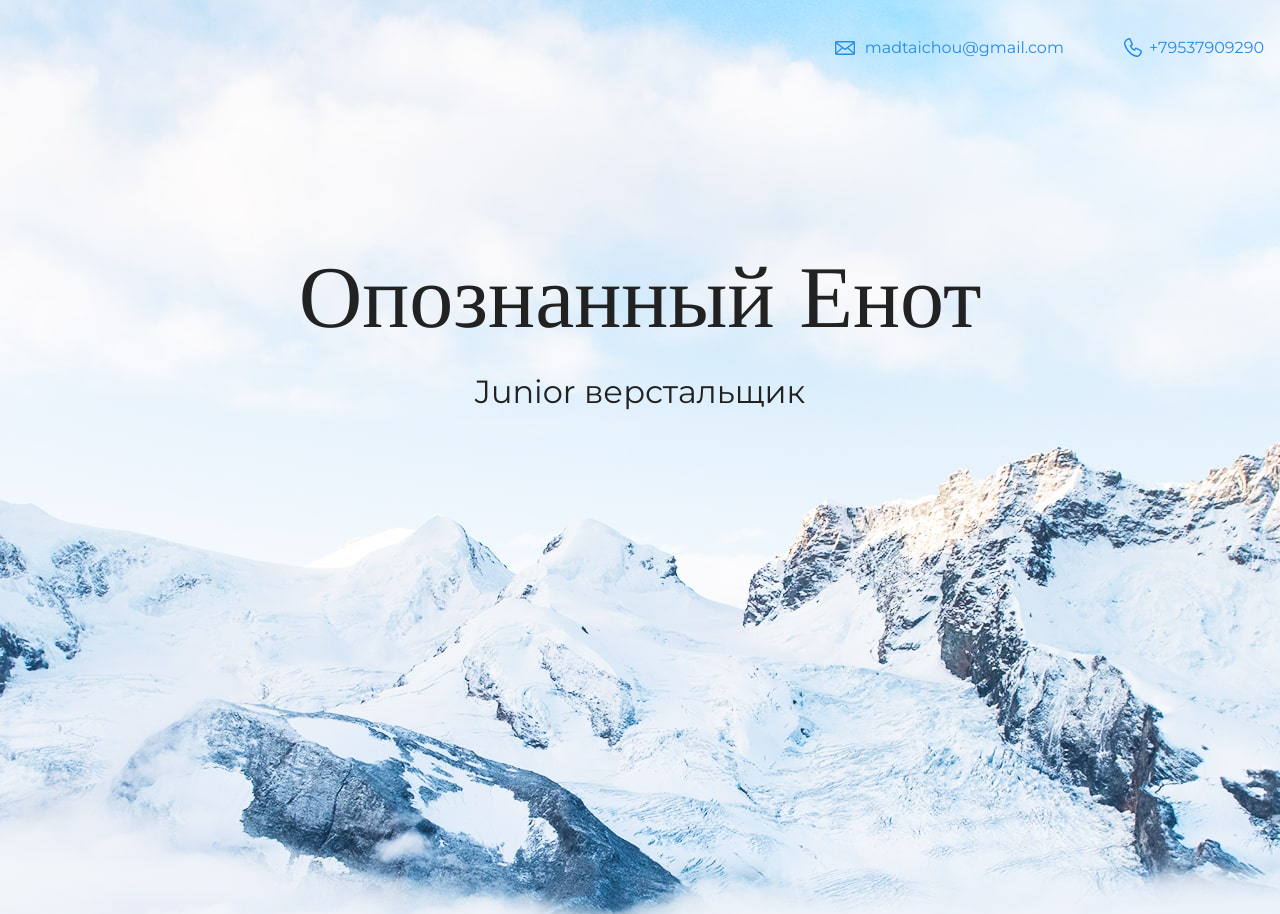
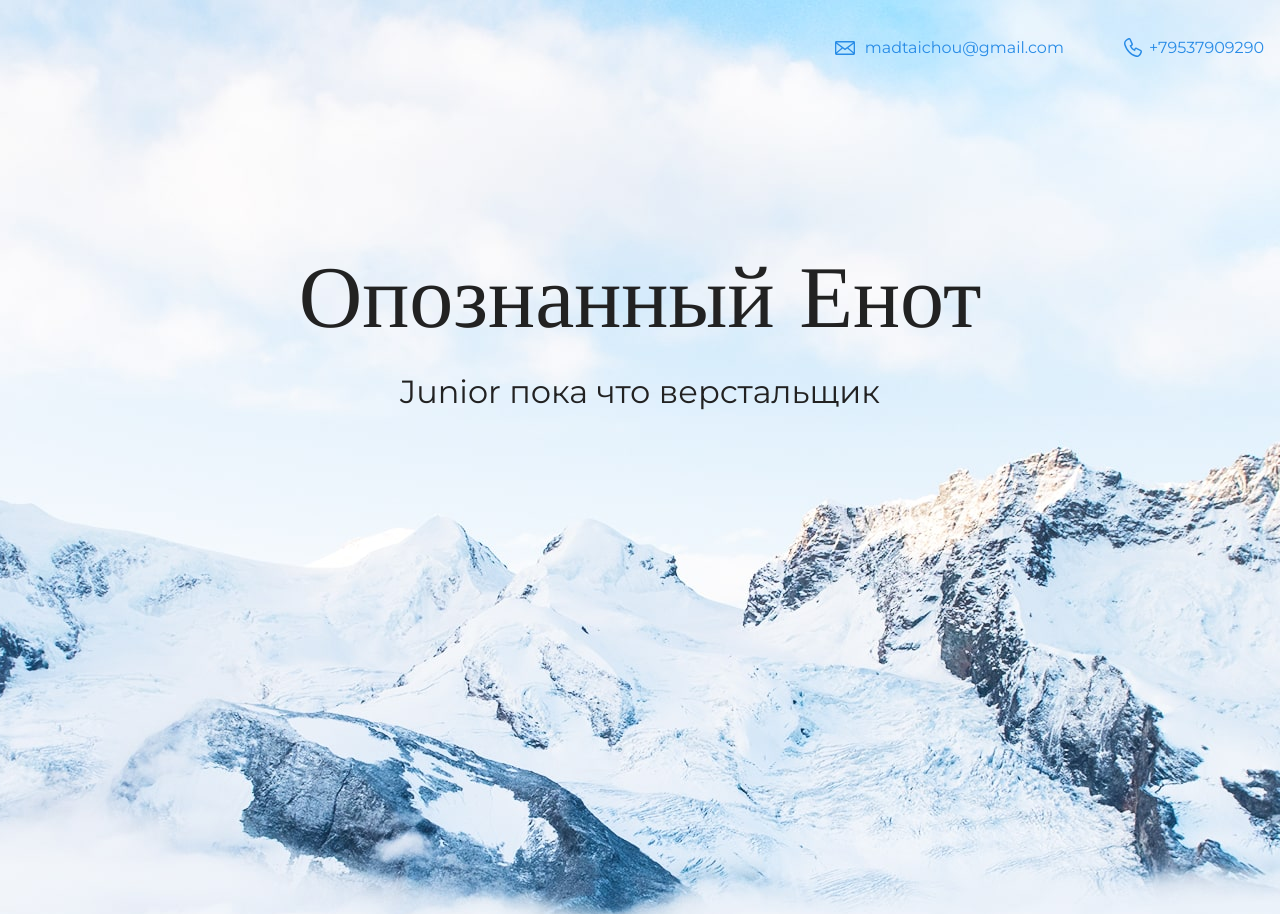
Before and after one commit to 1bananamama1/test-project, a plain HTML site: page index.html in a window 1280 px wide. Shown: the top 914 px of the page. Drawn offline with nearby package versions, Linux system fonts and the light colour scheme.

Commit message:
test commit 10:16

```diff
--- a/index.html
+++ b/index.html
@@ -19,7 +19,7 @@
     <section class="hero-image">
       <div class="container">
       <h1 class="heading">Опознанный Енот</h1>
-      <p>Junior верстальщик</p>
+      <p>Junior пока что  верстальщик</p>
     </div>
     </section>
 
```
